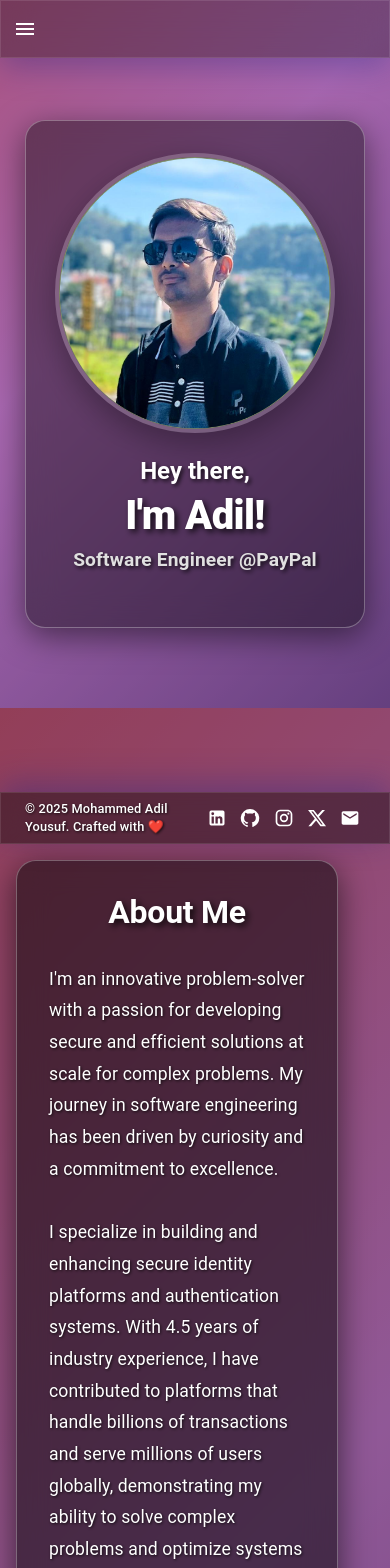
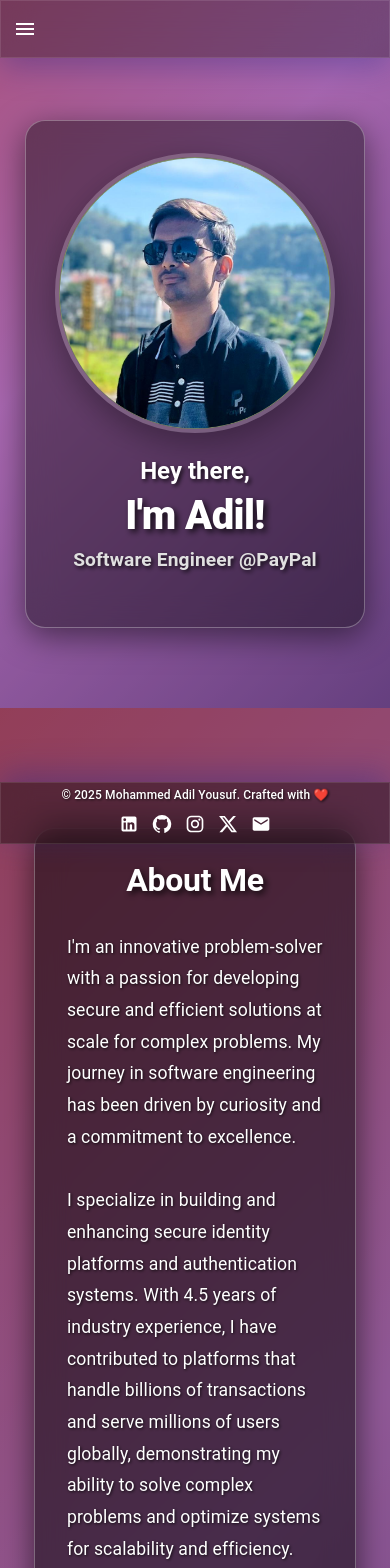
Before and after one commit to mohammedadilyousuf/mohammedadilyousuf.github.io, a React (Vite) app: page / in a window 390 px wide. Shown: the top 1568 px of the page. Built offline with nearby package versions, Linux system fonts and the light colour scheme.

Commit message:
Alignment Fix

```diff
--- a/src/Footer.jsx
+++ b/src/Footer.jsx
@@ -32,24 +32,26 @@ export default function Footer() {
                 }}
             >
                 <Toolbar sx={{
-                    minHeight: '50px',
-                    padding: '0 1.5rem',
+                    minHeight: { xs: '60px', sm: '50px' },
+                    padding: { xs: '0 0.5rem', sm: '0 1.5rem' },
                     display: 'flex',
-                    flexDirection: 'row',
+                    flexDirection: { xs: 'column', sm: 'row' },
                     alignItems: 'center',
-                    justifyContent: 'flex-end',
+                    justifyContent: { xs: 'center', sm: 'flex-end' },
                     width: '100%',
-                    maxWidth: '100vw'
+                    maxWidth: '100vw',
+                    gap: { xs: '0.3rem', sm: 0 }
                 }}>
                     <Typography
                         variant="body2"
                         sx={{
                             color: '#FFFFFF',
-                            textAlign: 'left',
+                            textAlign: { xs: 'center', sm: 'left' },
                             fontWeight: '500',
                             textShadow: '1px 1px 3px rgba(0,0,0,0.8)',
-                            fontSize: { xs: '0.8rem', sm: '0.875rem' },
-                            marginRight: 'auto'
+                            fontSize: { xs: '0.75rem', sm: '0.875rem' },
+                            marginRight: { xs: 0, sm: 'auto' },
+                            whiteSpace: 'nowrap'
                         }}
                     >
                         © {new Date().getFullYear()} Mohammed Adil Yousuf. Crafted with ❤️
@@ -59,7 +61,7 @@ export default function Footer() {
                         display: 'flex',
                         gap: { xs: '0.2rem', sm: '0.3rem' },
                         alignItems: 'center',
-                        marginLeft: 'auto'
+                        marginLeft: { xs: 0, sm: 'auto' }
                     }}>
                         <IconButton
                             component="a"
--- a/src/styles/about.css
+++ b/src/styles/about.css
@@ -59,12 +59,12 @@
         padding: 16px;
         padding-top: 120px;
         padding-bottom: 80px;
-        align-items: flex-start;
-        justify-content: flex-start;
+        align-items: center;
+        justify-content: center;
     }
 
     .about-container {
         padding: 2rem;
-        margin-top: 2rem;
+        margin-top: 0;
     }
 }
```
